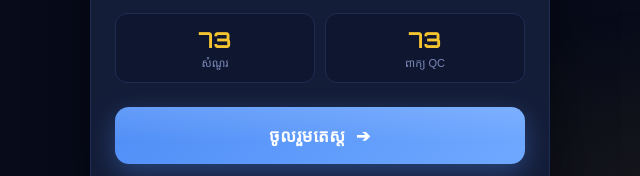
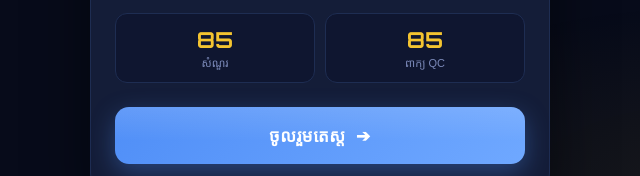
Before and after one commit to cara868710-web/my-flashcards, a plain HTML site: page quiz-app.html in a window 1280 px wide. Shown: the part 445-621 px from the top of the page, 320-960 px from the left. Drawn offline with nearby package versions, Linux system fonts and the light colour scheme; a web font is replaced by a local one.

Commit message:
Update quiz-app.html

```diff
--- a/quiz-app.html
+++ b/quiz-app.html
@@ -840,7 +840,19 @@ const database = [
     { cn: "叉车", km: "អេឡេវ៉ាទ័រ", img: "叉车.jpg" },
     { cn: "锁紧", km: "រឹតតឹង", img: "锁紧.jpg" },
     { cn: "拆卸", km: "ដោះចេញ / រុះរើ", img: "拆卸.jpg" },
-    { cn: "校正", km: "កែតម្រូវ / ពត់", img: "校正.jpg" }
+    { cn: "校正", km: "កែតម្រូវ / ពត់", img: "校正.jpg" },
+     { cn:"焊枪",      km:"ក្បាលផ្សា",                  img:"焊枪.jpg" },
+    { cn:"焊条",      km:"ធូបផ្សារ",                   img:"焊条.jpg" },
+    { cn:"氩气",      km:"ឧស្ម័នអាកុង",                img:"氩气.jpg" },
+    { cn:"打磨",      km:"ខាត់ / ប៉ូលើ",               img:"打磨.jpg" },
+    { cn:"点焊",      km:"ផ្សារភ្ជាប់",                 img:"点焊.jpg" },
+    { cn:"满焊",      km:"ផ្សារពេញ",                   img:"满焊.jpg" },
+    { cn:"夹具",      km:"ពុម្ពគាប",                   img:"夹具.jpg" },
+    { cn:"电流",      km:"ចរន្តភ្លើង",                  img:"电流.jpg" },
+    { cn:"模具",      km:"ពុម្ព",                       img:"模具.jpg" },
+    { cn:"护目镜",    km:"វ៉ែនតាការពារ",                img:"护目镜.jpg" },
+    { cn:"手套",      km:"ស្រោមដៃ",                    img:"手套.jpg" },
+    { cn:"通风",      km:"ខ្យល់ចេញចូល",                img:"通风.jpg" }
 ];
 
 /* ── State ─────────────────────────────────────────────────────────────── */
```
